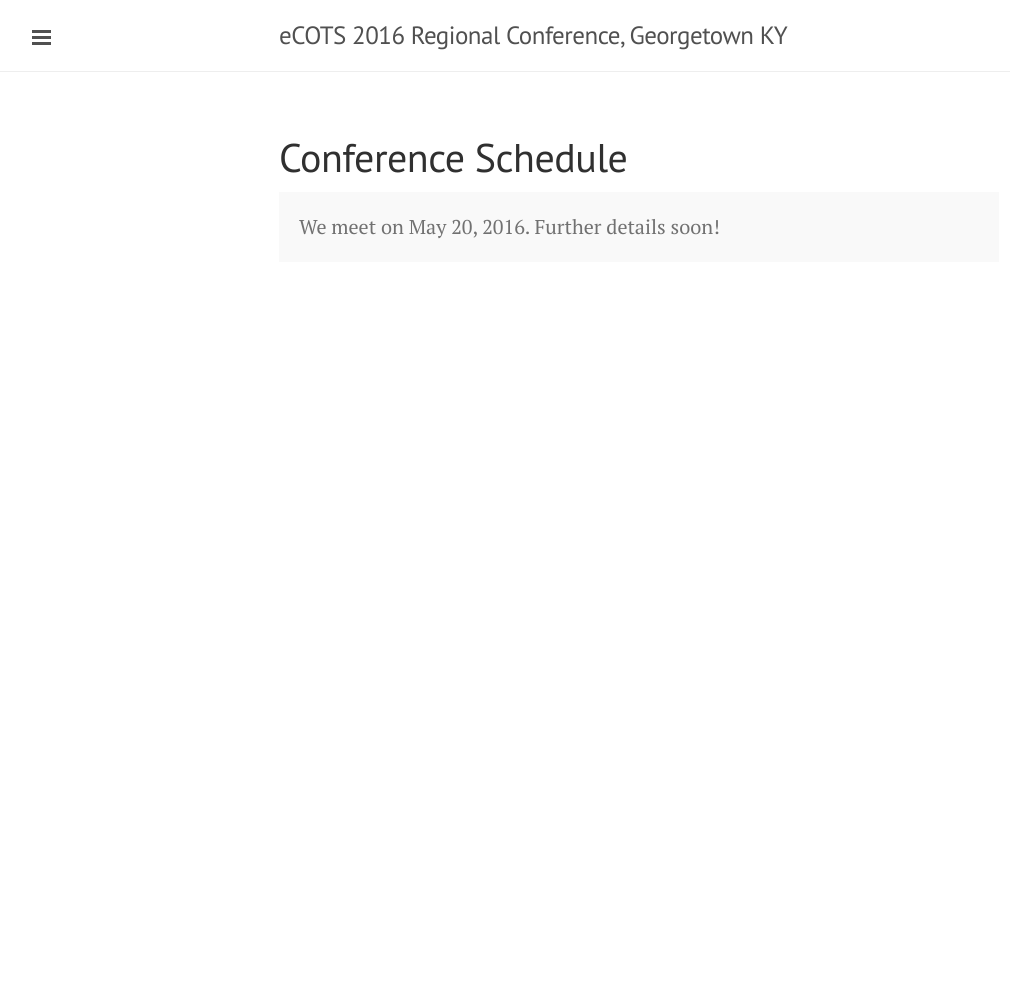
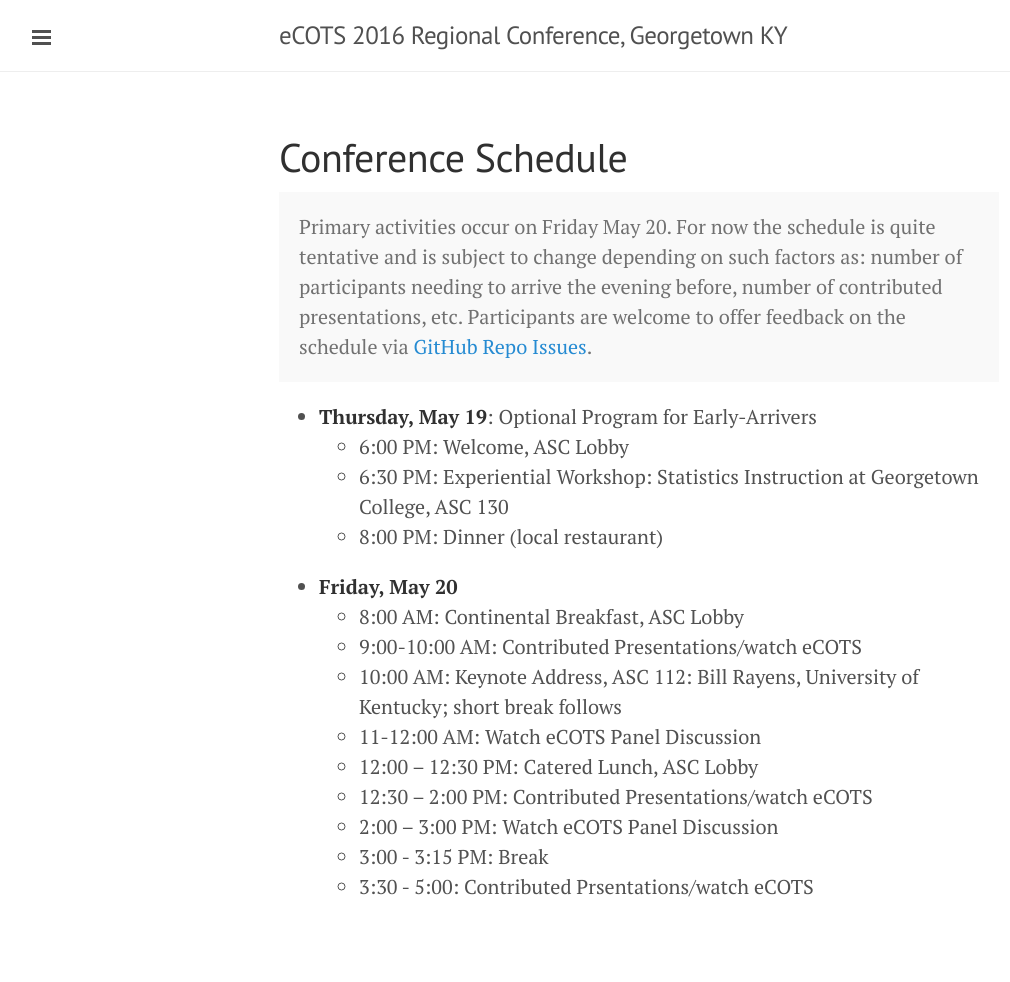
Before and after one commit to homerhanumat/ecots16ky, a Jekyll site: the page built from b-schedule.md, in a window 1280 px wide. Shown: the whole page, without its empty margins (1-1011 px from the left). Built offline with Jekyll 4.4.1, drawn with Linux system fonts in a browser that asks for light colours; before the commit the page ends 900 px from its top, so only the background shows below that.

Commit message:
add tentative schedule and a few other details

```diff
--- a/b-schedule.md
+++ b/b-schedule.md
@@ -4,5 +4,20 @@
 ---
 
 <p class="message">
-  We meet on May 20, 2016.  Further details soon!
+  Primary activities occur on Friday May 20.  For now the schedule is quite tentative and is subject to change depending on such factors as:  number of participants needing to arrive the evening before, number of contributed presentations, etc.  Participants are welcome to offer feedback on the schedule via <a href="{{ site.github.repo }}/issues">GitHub Repo Issues</a>.
 </p>
+
+* **Thursday, May 19**:  Optional Program for Early-Arrivers
+    * 6:00 PM:  Welcome, ASC Lobby
+    * 6:30 PM:  Experiential Workshop:  Statistics Instruction at Georgetown College, ASC 130
+    * 8:00 PM:  Dinner (local restaurant)
+* **Friday, May 20**
+    * 8:00 AM:  Continental Breakfast, ASC Lobby
+    * 9:00-10:00 AM:  Contributed Presentations/watch eCOTS
+    * 10:00 AM: Keynote Address, ASC 112:  Bill Rayens, University of Kentucky; short break follows
+    * 11-12:00 AM:  Watch eCOTS Panel Discussion
+    * 12:00 – 12:30 PM:  Catered Lunch, ASC Lobby
+    * 12:30 – 2:00 PM:  Contributed Presentations/watch eCOTS
+    * 2:00 – 3:00 PM:  Watch eCOTS Panel Discussion
+    * 3:00 - 3:15 PM:  Break
+    * 3:30 - 5:00:  Contributed Prsentations/watch eCOTS
```
Also changed, not shown: a-about.md (+2 -0 lines), c-registration.md (+1 -1 lines), 7 other files.
